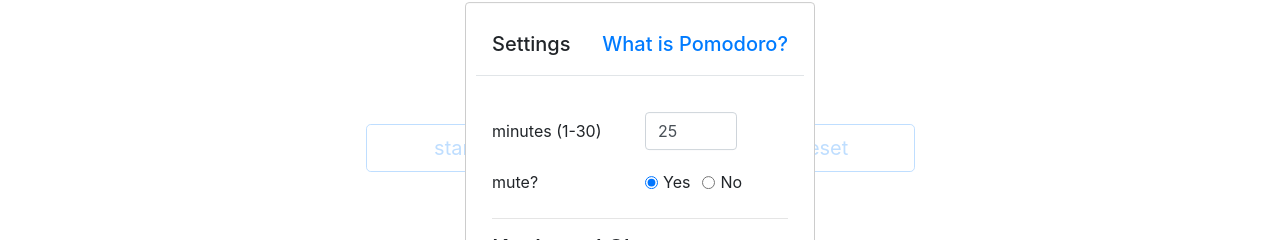
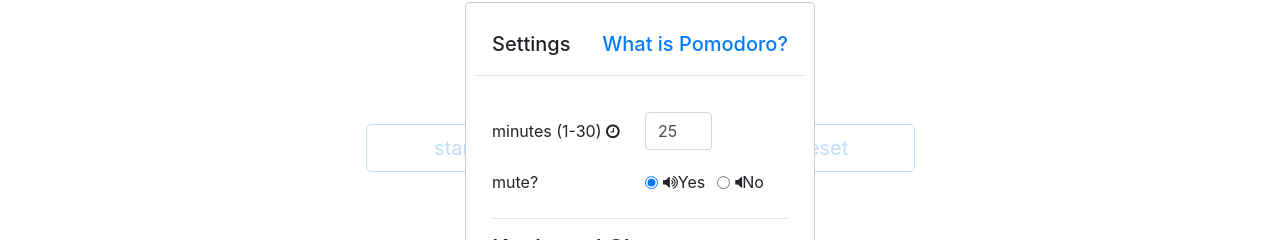
Before and after one commit to Burnett2k/work-timer-react, a React app: page / in a window 1280 px wide. Both pictures are taken after a click on the button "Settings". Shown: the part 114-354 px from the top of the page. Built offline with nearby package versions, Linux system fonts and the light colour scheme.

Commit message:
add maxlength to minutes input

```diff
--- a/src/components/PreferencesModal.js
+++ b/src/components/PreferencesModal.js
@@ -92,15 +92,21 @@
                         <div className="col-6">
                             <label htmlFor="minutes" className="col-form-label">
                                 minutes (1-30)
+                                {'  '}
+                                <i
+                                    className="fa fa-clock-o"
+                                    aria-hidden="true"
+                                />
                             </label>
                         </div>
-                        <div className="col-4">
+                        <div className="col-3">
                             <input
                                 type="text"
                                 className="form-control"
                                 name="minutes"
                                 min="1"
                                 max="30"
+                                maxLength="2"
                                 value={this.state.minutes}
                                 onChange={this.handleMinutesChange}
                             />
@@ -124,6 +130,10 @@
                                     className="form-check-label"
                                     htmlFor="yes"
                                 >
+                                    <i
+                                        className="fa fa-volume-up"
+                                        aria-hidden="true"
+                                    />
                                     Yes
                                 </label>
                             </div>
@@ -140,6 +150,10 @@
                                     className="form-check-label"
                                     htmlFor="no"
                                 >
+                                    <i
+                                        className="fa fa-volume-off"
+                                        aria-hidden="true"
+                                    />
                                     No
                                 </label>
                             </div>
```
